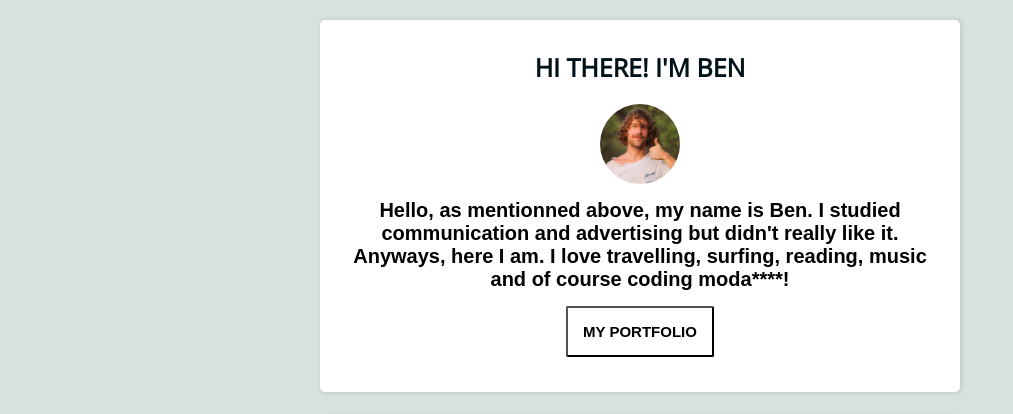
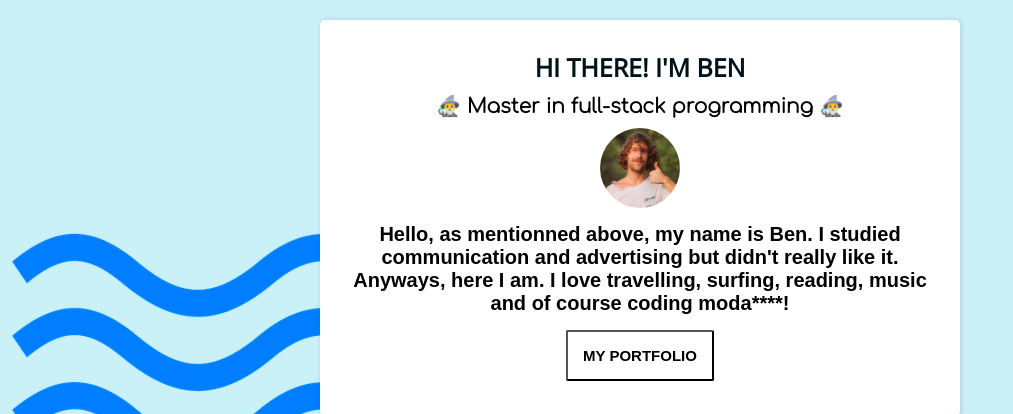
Before and after one commit to benstvit/My-Profile-Page, a plain HTML site: page index.html in a window 1280 px wide. Shown: the top 414 px of the page, without its empty margins (0-1013 px from the left). Drawn offline with nearby package versions, Linux system fonts and the light colour scheme; a web font is replaced by a local one.

Commit message:
bidouille

```diff
--- a/index.html
+++ b/index.html
@@ -15,6 +15,7 @@
 
     <div class="card">
       <h1>Hi there! I'm Ben</h1>
+      <h2>🧙‍♂️ Master in full-stack programming 🧙‍♂️</h2>
       <img src="images/ben.jpg" alt="Photo of Ben" class="img-circle">
       <p> Hello, as mentionned above, my name is Ben. I studied communication and advertising but didn't really like it. Anyways, here I am.
          I love travelling, surfing, reading, music and of course coding moda****!</p>
--- a/style.css
+++ b/style.css
@@ -33,7 +33,9 @@
 
 body {
   font-family: 'Zen Kurenaido', sans-serif;
-  background-color: #d8e2dc;
+  background-color: #caf0f8;
+  background-image: url(images/wave.png);
+  background-repeat: repeat-y;
   text-align: center;
   font-size: 20px;
   font-weight: 900;
```
Also changed, not shown: images/cupcake.png (added), images/wave.png (added).
